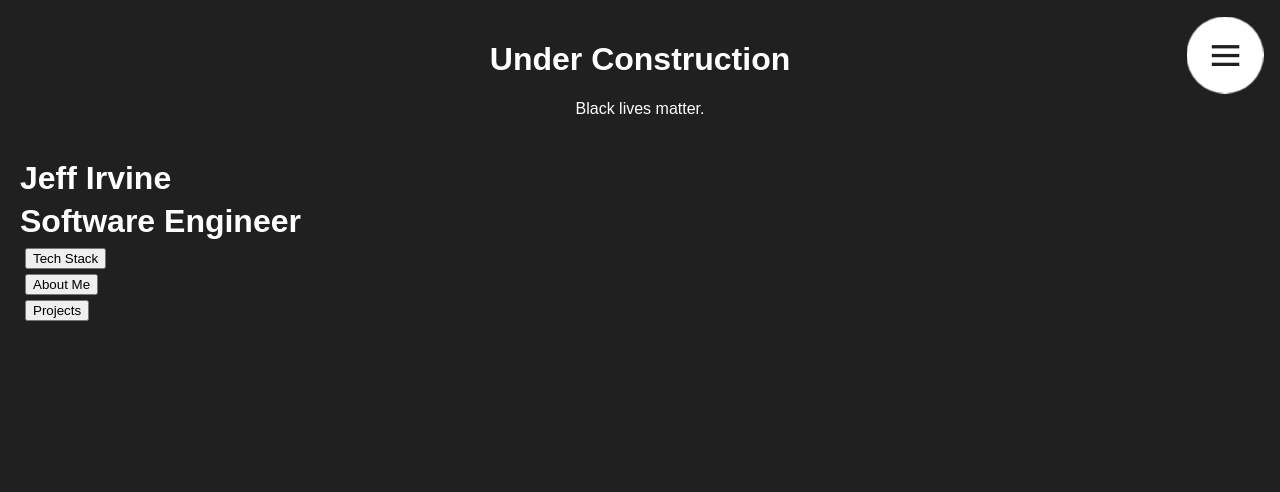
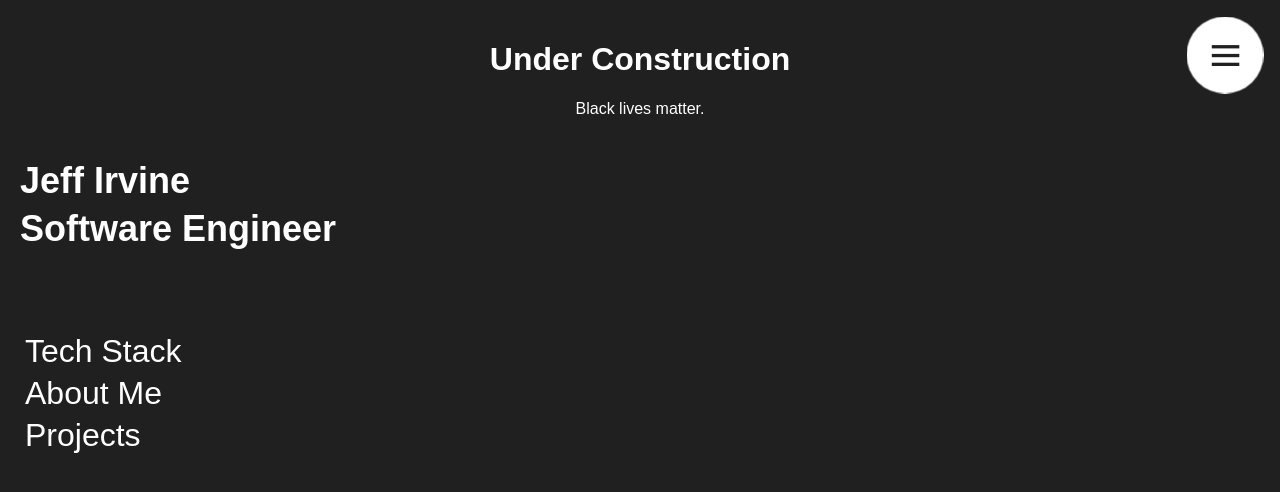
Before and after one commit to jeffIrvine/portfolio-site, a React (Create React App) app: page / in a window 1280 px wide. Shown: the top 492 px of the page. Built offline with nearby package versions, Linux system fonts and the light colour scheme.

Commit message:
navButton and npm changes

```diff
--- a/package.json
+++ b/package.json
@@ -8,6 +8,7 @@
     "@testing-library/jest-dom": "^5.11.6",
     "@testing-library/react": "^11.2.2",
     "@testing-library/user-event": "^12.6.0",
+    "nth-check": "^2.1.1",
     "react": "^17.0.1",
     "react-dom": "^17.0.1",
     "react-pdf": "^5.3.0",
--- a/src/components/navbar/NavBar.css
+++ b/src/components/navbar/NavBar.css
@@ -1,19 +1,27 @@
-
-.nav-container {
-  width: 400px;
-}
-
-.name-title{
+.name-title {
   display: flex;
   justify-content: flex-start;
   flex-direction: column;
   line-height: 0px;
-  margin: 0px;
+  margin-bottom: 80px;
+  font-size: large;
 }
 
 .nav-links {
-  display: flex;
+  display: block;
   margin: 5px;
   flex-direction: column;
   justify-content: space-around;
+  background: none;
+  border: none;
+  padding: 0;
+  font: inherit;
+  font-size: 2rem;
+  color: inherit;
+  text-align: inherit;
+  cursor: pointer;
 }
+
+.nav-links:hover {
+  font-weight: bold;
+}
```
Also changed, not shown: 1 other file (tests, documents, lock files or other folders).
